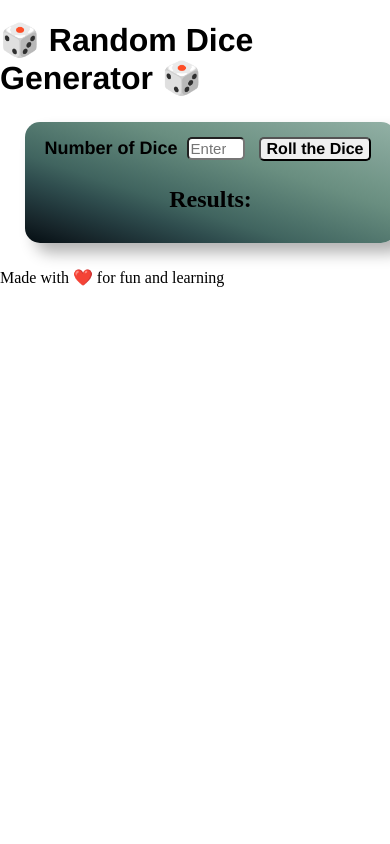
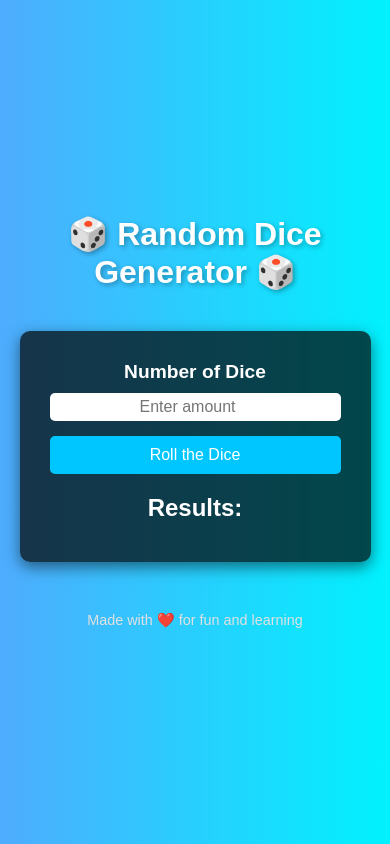
Before and after one commit to Grimarks/RandomDiceGenerator, a plain HTML site: page index.html in a window 390 px wide. Drawn offline with Linux system fonts and the light colour scheme.

Commit message:
Update style.css

```diff
--- a/style.css
+++ b/style.css
@@ -1,126 +1,119 @@
-body {
-    display: flex;
-    justify-content: center;
-    height: auto;
+* {
     margin: 0;
+    padding: 0;
+    box-sizing: border-box;
 }
 
-h1 {
-    font-family: Helvetica;
+body {
+    font-family: 'Arial', sans-serif;
+    background: linear-gradient(to right, #4facfe, #00f2fe);
+    display: flex;
+    align-items: center;
+    justify-content: center;
+    height: 100vh;
+    margin: 0;
+    color: #fff;
+    text-align: center;
+}
+
+#app {
+    display: flex;
+    flex-direction: column;
+    justify-content: center;
+    align-items: center;
+    text-align: center;
+    height: 100%;
+    width: 100%;
+}
+
+header {
+    margin-bottom: 20px;
+}
+
+header h1 {
+    font-size: 2.5rem;
+    font-weight: bold;
+    text-shadow: 2px 2px 5px rgba(0, 0, 0, 0.3);
 }
 
 #box {
-    background-image: linear-gradient(to right top, #040d12, #152227, #21373b, #2f4d4e, #40645f, #4d726a, #5b8075, #698e80, #739789, #7e9f93, #88a89c, #93b1a6);
-    box-shadow: 10px 10px 15px rgba(0, 0, 0, 0.3);
-    max-width: 500px;
-    padding: 20px;
-    text-align: center;
-    border-radius: 15px;
-    margin: 25px;
+    background: rgba(0, 0, 0, 0.7);
+    padding: 30px;
+    border-radius: 10px;
+    box-shadow: 0 5px 15px rgba(0, 0, 0, 0.5);
+    width: 90%;
+    max-width: 400px;
+    margin-top: 20px;
+    margin-bottom: 20px;
+}
+
+label {
+    font-size: 1.2rem;
+    font-weight: bold;
+    margin-bottom: 10px;
+    display: block;
 }
 
 input {
-    font-size: 15px;
+    font-size: 1rem;
+    padding: 5px;
+    border: none;
     border-radius: 5px;
-    margin: 5px;
+    width: 100%;
+    max-width: 300px;
     text-align: center;
-    width: 50px;
+    margin-bottom: 15px;
 }
 
 button {
-    font-size: 15px;
+    background-color: #00c6ff;
+    border: none;
+    color: white;
+    padding: 10px 20px;
     border-radius: 5px;
-    margin: 5px;
-    text-align: center;
-    font-family: Helvetica;
-    font-weight: bold;
     cursor: pointer;
+    font-size: 1rem;
+    transition: background-color 0.3s ease, transform 0.2s ease;
 }
 
 button:hover {
-    background-color: #93B1A6;
+    background-color: #007ac1;
+    transform: translateY(-2px);
 }
 
-label {
-    font-family: Helvetica;
-    font-weight: bold;
-    font-size: 20px;
+.results {
+    margin-top: 20px;
 }
 
-#DiceResults{
-    margin: 15px;
-    font-family: Helvetica;
-    font-weight: bold;
-    font-size: 20px;
+#DiceResults {
+    font-size: 1.2rem;
+    margin-bottom: 10px;
 }
 
-#DiceImg img{
-    border-radius: 20px;
-    margin: 10px;
-    width: 150px;
+#DiceImg img {
+    width: 80px;
+    height: auto;
+    margin: 5px;
+    border-radius: 10px;
+    box-shadow: 0 2px 5px rgba(0, 0, 0, 0.3);
 }
 
-@media screen and (min-width: 768px) and (max-width: 1024px) {
-    body {
-        flex-direction: column;
-        align-items: center;
-    }
+footer {
+    margin-top: 30px;
+    font-size: 0.9rem;
+    color: #e0e0e0;
+}
 
-    #box {
-        width: 80%;
-        padding: 15px;
-    }
-
-    input {
-        width: 70px;
+@media (max-width: 600px) {
+    header h1 {
+        font-size: 2rem;
     }
 
     button {
-        font-size: 18px;
-    }
-
-    label {
-        font-size: 22px;
-    }
-
-    #DiceResults {
-        font-size: 22px;
+        width: 100%;
     }
 
     #DiceImg img {
-        width: 120px;
+        width: 60px;
     }
 }
-
-
-@media screen and (max-width: 767px) {
-    body {
-        flex-direction: column;
-        align-items: center;
-    }
-
-    #box {
-        width: 90%;
-        padding: 10px;
-    }
-
-    input {
-        width: 50px;
-    }
-
-    button {
-        font-size: 16px;
-    }
-
-    label {
-        font-size: 18px;
-    }
-
-    #DiceResults {
-        font-size: 18px;
-    }
-
-    #DiceImg img {
-        width: 100px;
-    }
-}
```
